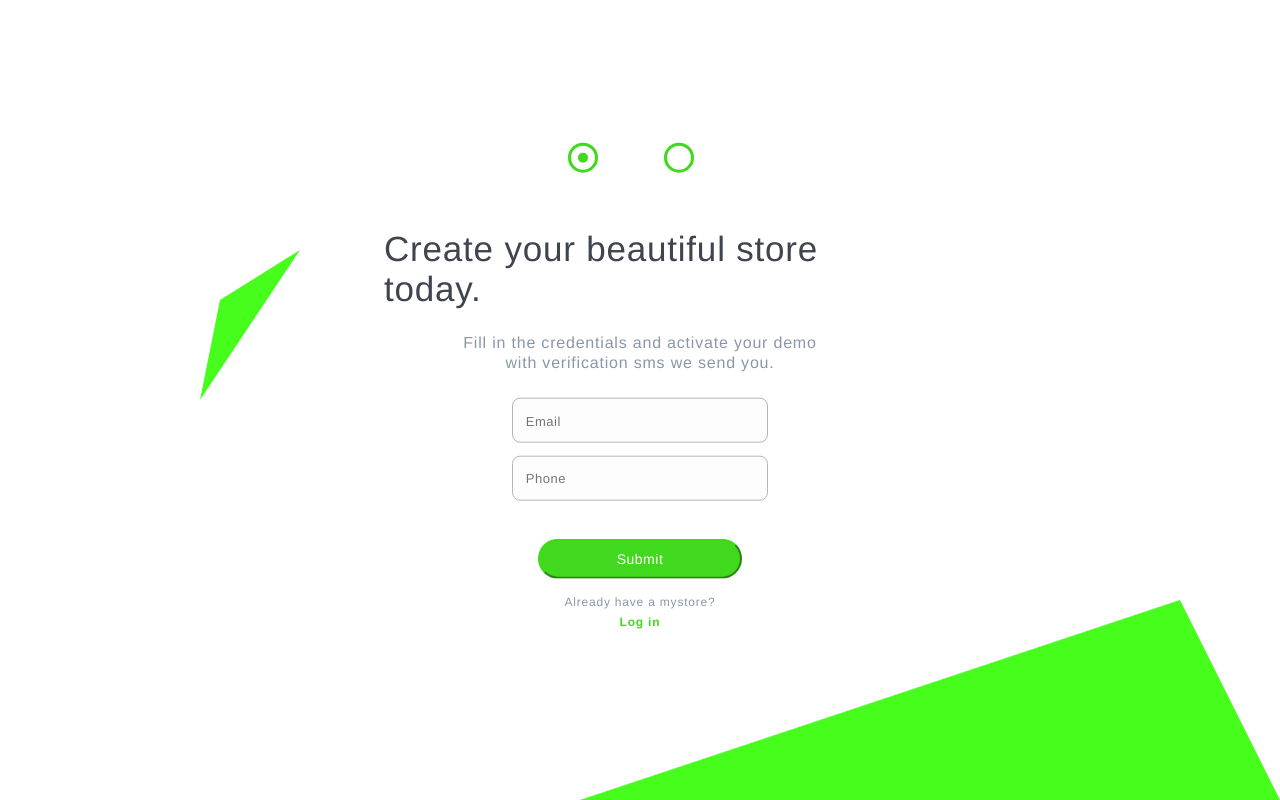
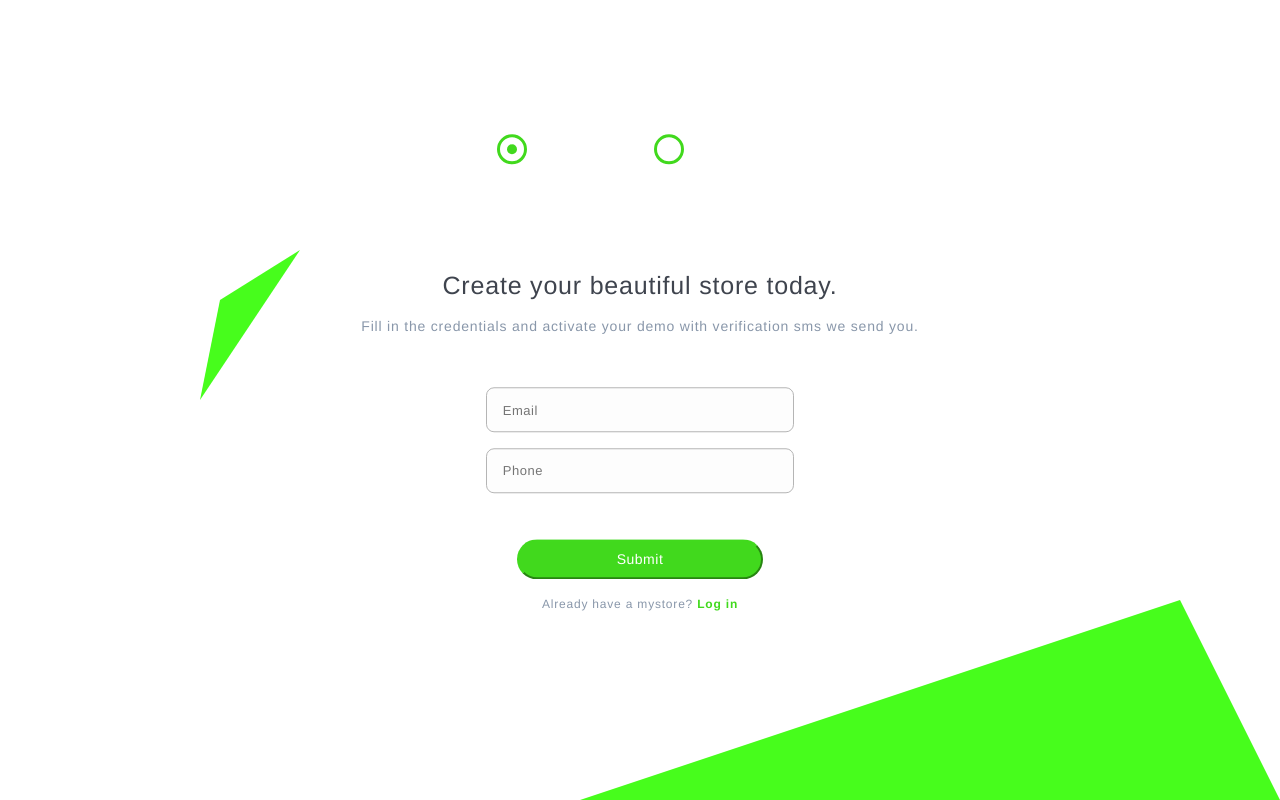
Before and after one commit to wivsi/mystore-onboard, a plain HTML site: page index.html in a window 1280 px wide. Drawn offline with Linux system fonts and the light colour scheme.

Commit message:
small changes

```diff
--- /dev/null
+++ b/css/media.css
@@ -0,0 +1,21 @@
+/* Larger than mobile */
+@media (min-width: 400px) {
+
+}
+
+/* Larger than phablet */
+@media (min-width: 550px) {}
+
+/* Larger than tablet */
+@media (min-width: 750px) {
+    .container{
+        width: 80%;
+        background-color: blue;
+    }
+}
+
+/* Larger than desktop */
+@media (min-width: 1000px) {}
+
+/* Larger than Desktop HD */
+@media (min-width: 1200px) {}
--- a/css/stylesheet.css
+++ b/css/stylesheet.css
@@ -42,6 +42,7 @@ canvas{
 
 .title-wrapper > h1{
     font-size: 35px;
+    text-align: center;
     color: var(--main-font-color);
     font-weight: 450;
     letter-spacing: .8px;
@@ -164,3 +165,56 @@ input[type=submit]{
     left: 50%;
     transform: translate(-50%, -50%);
 }
+
+/* Larger than mobile */
+@media (min-width: 400px) {
+    .title-wrapper > h1{
+        font-size: 25px;
+    }
+
+    .title-wrapper > h3{
+        font-size: 14px;
+    }
+
+    h4{
+        width: 100%;
+    }
+
+    .container{
+        width: 95%;
+    }
+    canvas{
+        display: none;
+    }
+
+    form{
+        width: 80%;
+    }
+
+
+}
+
+/* Larger than phablet */
+@media (min-width: 550px) {
+
+}
+
+/* Larger than tablet */
+@media (min-width: 750px) {
+    .container{
+        width: 80%;
+    }
+    canvas{
+        display: block;
+    }
+
+    form{
+        width: 30%;
+    }
+}
+
+/* Larger than desktop */
+@media (min-width: 1000px) {}
+
+/* Larger than Desktop HD */
+@media (min-width: 1200px) {}
```
